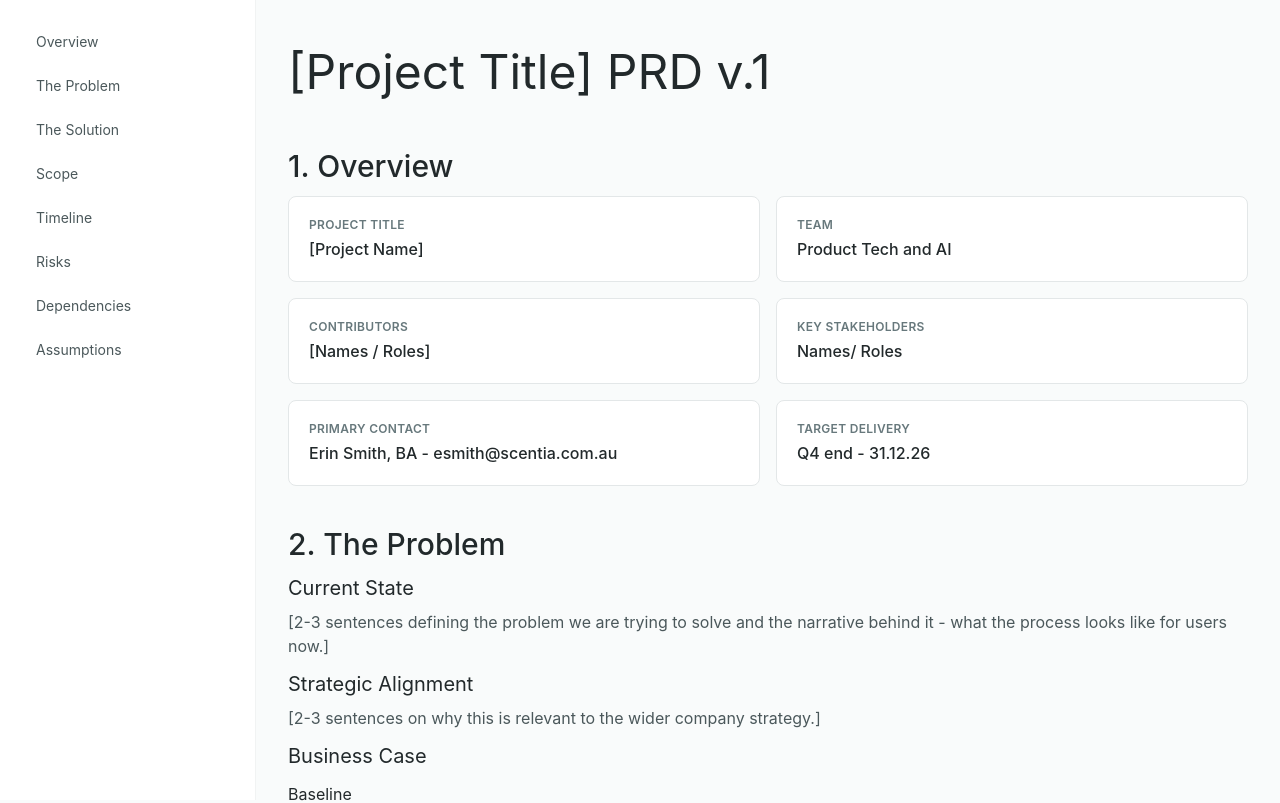
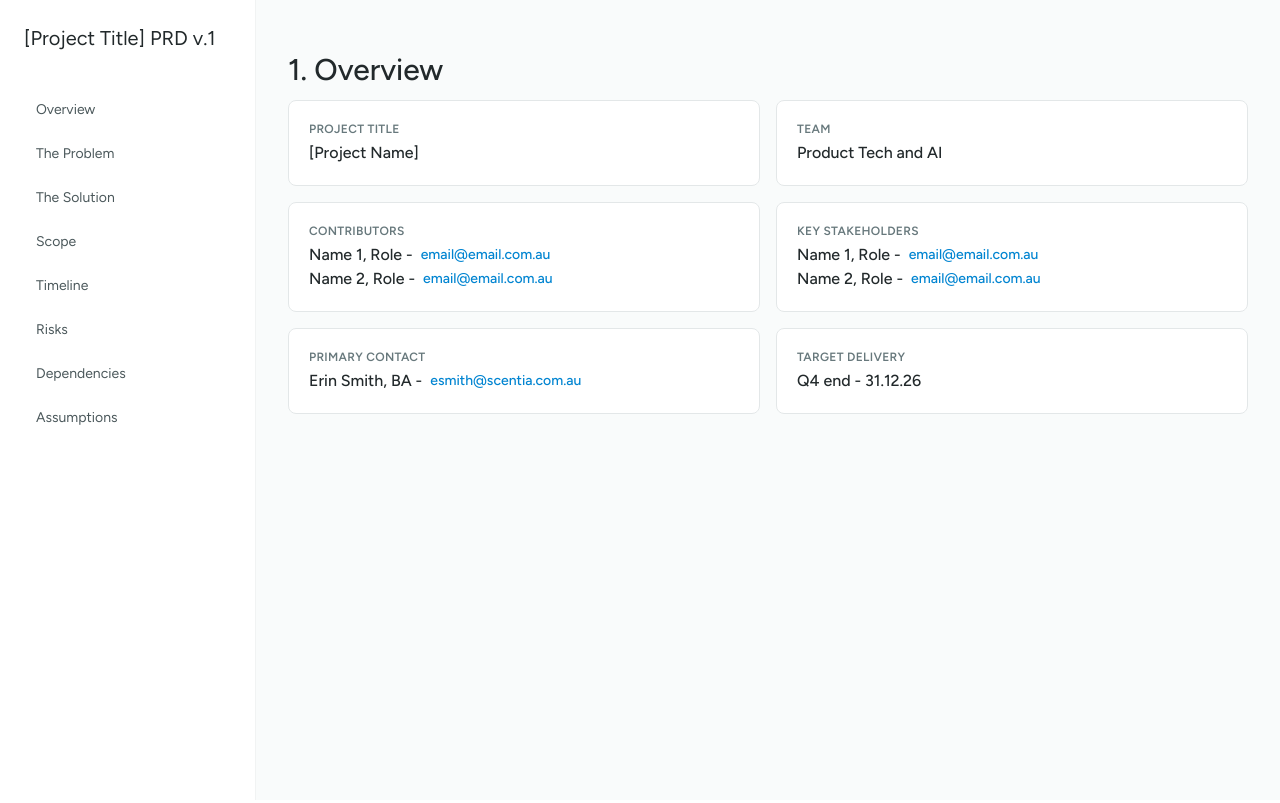
Before and after one commit to Scentia-How-We-Work/hww-documentation, a React (Vite) app: page / in a window 1280 px wide. Shown: the top 803 px of the page. Built offline with nearby package versions, Linux system fonts and the light colour scheme.

Commit message:
Styling updates - scroll snapping, nav hover styling, bears, updated Overview section

```diff
--- a/src/App.jsx
+++ b/src/App.jsx
@@ -1,5 +1,4 @@
 import prd from './content/prd'
-import Header from './components/Header'
 import Section from './components/Section'
 import Overview from './components/Overview'
 import Text from './components/Text'
@@ -23,11 +22,13 @@ const sections = [
 
 function App() {
   return (
-    <main id="top" className="flex min-h-screen bg-mist-50 text-mist-900">
-      <Nav sections={sections}/>
+    <main id="top" className="flex h-screen bg-mist-50 text-mist-900">
+      <Nav
+        sections={sections}
+        title={prd.pageTitle}
+      />
 
-      <div className="mx-auto w-full max-w-5xl px-8 py-12">
-        <Header title={prd.pageTitle} />
+      <div className="mx-auto h-screen w-full max-w-5xl px-8 py-12 overflow-y-auto snap-y snap-mandatory scroll-smooth">
 
         <Section
           id="overview"
--- a/src/components/Header.jsx
+++ b/src/components/Header.jsx
@@ -1,7 +1,7 @@
 function Header({ title }) {
   return (
-    <header className="pb-8">
-      <h1 className="text-5xl font=semibold text-mist-800">{title}</h1>
+    <header>
+      <h1 className="text-xl font=semibold text-mist-800">{title}</h1>
     </header>
   )
 }
--- a/src/components/Media.jsx
+++ b/src/components/Media.jsx
@@ -10,7 +10,7 @@ function Media({ images }) {
             <img
               src={item.image}
               alt={item.alt}
-              className="h-auto w-full object-contain"
+              // className="h-auto w-full object-contain"
             />
           </div>
         )
--- a/src/components/Nav.jsx
+++ b/src/components/Nav.jsx
@@ -1,17 +1,24 @@
-function Nav({sections}) {
+import Header from './Header'
+
+function Nav({sections, title}) {
   return (
     <nav className="sticky top-0 flex h-screen w-64 flex-col gap-2 border-r border-mist-100 bg-white p-6">
+
+      <Header title={title} />
+
+      <div className="mt-8 flex flex-col gap-2">
         {sections.map(function (section) {
           return (
             <a
               key={section.id}
               href={`#${section.id}`}
-            className="rounded-md px-3 py-2 text-sm text-mist-600 transition hover:bg-mist-50 hover:text-mist-900"
+              className="rounded-md px-3 py-2 text-sm text-mist-600 transition-transform hover:bg-mist-50 hover:text-mist-900 duration-200 hover:scale-105"
             >
               {section.title}
             </a>
           )
         })}
+      </div>
     </nav>
   )
 }
--- a/src/components/Overview.jsx
+++ b/src/components/Overview.jsx
@@ -23,27 +23,66 @@ function Overview({ overview }) {
         <p className="mb-1 text-xs font-semibold uppercase tracking-wide text-mist-500">
           Contributors
         </p>
-        <p className="text-base font-medium text-mist-800">
-          {overview.contributors}
-        </p>
+        <div>
+          {overview.contributors.map(function (contributor, index) {
+            return (
+              <div
+              key={index}
+              className="text-base font-medium text-mist-800 flex flex-wrap items-center gap-x-2"
+              >
+                <span>{contributor.name},  {contributor.role} - </span>
+                <a
+                  href={`mailto:${contributor.email}`}
+                  className="text-sm text-sky-600 hover:underline"
+                >
+                  {contributor.email}
+                </a>
+              </div>
+            )
+          })}
+        </div>
+
       </div>
 
       <div className="rounded-lg border border-mist-200 bg-white p-5">
         <p className="mb-1 text-xs font-semibold uppercase tracking-wide text-mist-500">
           Key Stakeholders
         </p>
-        <p className="text-base font-medium text-mist-800">
-          {overview.stakeholders}
-        </p>
+        <div>
+          {overview.stakeholders.map(function (stakeholder, index) {
+            return (
+              <div
+              key={index}
+              className="text-base font-medium text-mist-800 flex flex-wrap items-center gap-x-2"
+              >
+                <span>{stakeholder.name},  {stakeholder.role} - </span>
+                <a
+                  href={`mailto:${stakeholder.email}`}
+                  className="text-sm text-sky-600 hover:underline"
+                >
+                  {stakeholder.email}
+                </a>
+              </div>
+            )
+          })}
+        </div>
       </div>
 
       <div className="rounded-lg border border-mist-200 bg-white p-5">
         <p className="mb-1 text-xs font-semibold uppercase tracking-wide text-mist-500">
           Primary Contact
         </p>
-        <p className="text-base font-medium text-mist-800">
-          {overview.primaryContact}
-        </p>
+        <div className="text-base font-medium text-mist-800 flex flex-wrap items-center gap-x-2">
+          <span>
+            {overview.primaryContact.name}, {overview.primaryContact.role} -
+          </span>
+          <a
+            href={`mailto:${overview.primaryContact.email}`}
+            className="text-sm text-sky-600 hover:underline"
+          >
+            {overview.primaryContact.email}
+          </a>
+        </div>
       </div>
 
       <div className="rounded-lg border border-mist-200 bg-white p-5">
--- a/src/components/Section.jsx
+++ b/src/components/Section.jsx
@@ -1,6 +1,6 @@
 function Section({ id, title, children}) {
   return (
-    <section id={id} className="py-5 scroll-mt-8">
+    <section id={id} className="py-5 scroll-mt-8 min-h-screen snap-start">
       <h2 className="mb-3 text-3xl font-medium text-mist-800">
         {title}
       </h2>
--- a/src/content/prd.js
+++ b/src/content/prd.js
@@ -1,7 +1,4 @@
-// Add nav
 // Add dark mode
-
-import placeholder from "../assets/placeholder.png";
 
 const prd = {
   pageTitle: "[Project Title] PRD v.1",
@@ -9,9 +6,35 @@ const prd = {
   overview: {
     title: "[Project Name]",
     team: "Product Tech and AI",
-    contributors: "[Names / Roles]",
-    stakeholders: "Names/ Roles",
-    primaryContact: "Erin Smith, BA - esmith@scentia.com.au",
+    contributors: [
+      {
+        name: "Name 1",
+        role: "Role",
+        email: "email@email.com.au",
+      },
+      {
+        name: "Name 2",
+        role: "Role",
+        email: "email@email.com.au",
+      },
+    ],
+    stakeholders: [
+      {
+        name: "Name 1",
+        role: "Role",
+        email: "email@email.com.au",
+      },
+      {
+        name: "Name 2",
+        role: "Role",
+        email: "email@email.com.au",
+      },
+    ],
+    primaryContact: {
+      name: "Erin Smith",
+      role: "BA",
+      email: "esmith@scentia.com.au",
+    },
     targetDelivery: "Q4 end - 31.12.26",
   },
 
@@ -78,7 +101,7 @@ const prd = {
       "[Briefly describe the future state process, proposed solution, MVP to be delivered.]",
     workflows: [
       {
-        image: placeholder,
+        image: "https://placebear.com/1920/1080",
         alt: "Placeholder Image",
       },
     ],
@@ -89,7 +112,7 @@ const prd = {
     ],
     wireframes: [
       {
-        image: placeholder,
+        image: "https://placebear.com/1920/1080",
         alt: "Placeholder Image",
       },
     ],
--- a/src/index.css
+++ b/src/index.css
@@ -1,4 +1,10 @@
+@import url('https://fonts.googleapis.com/css2?family=Figtree:wght@400;500;600;700&display=swap');
+
 @import "tailwindcss";
+
+body {
+  font-family: "Figtree", sans-serif;
+}
 
 html {
   scroll-behavior: smooth;
```
Lines whose indentation alone changed are shown as unchanged.
